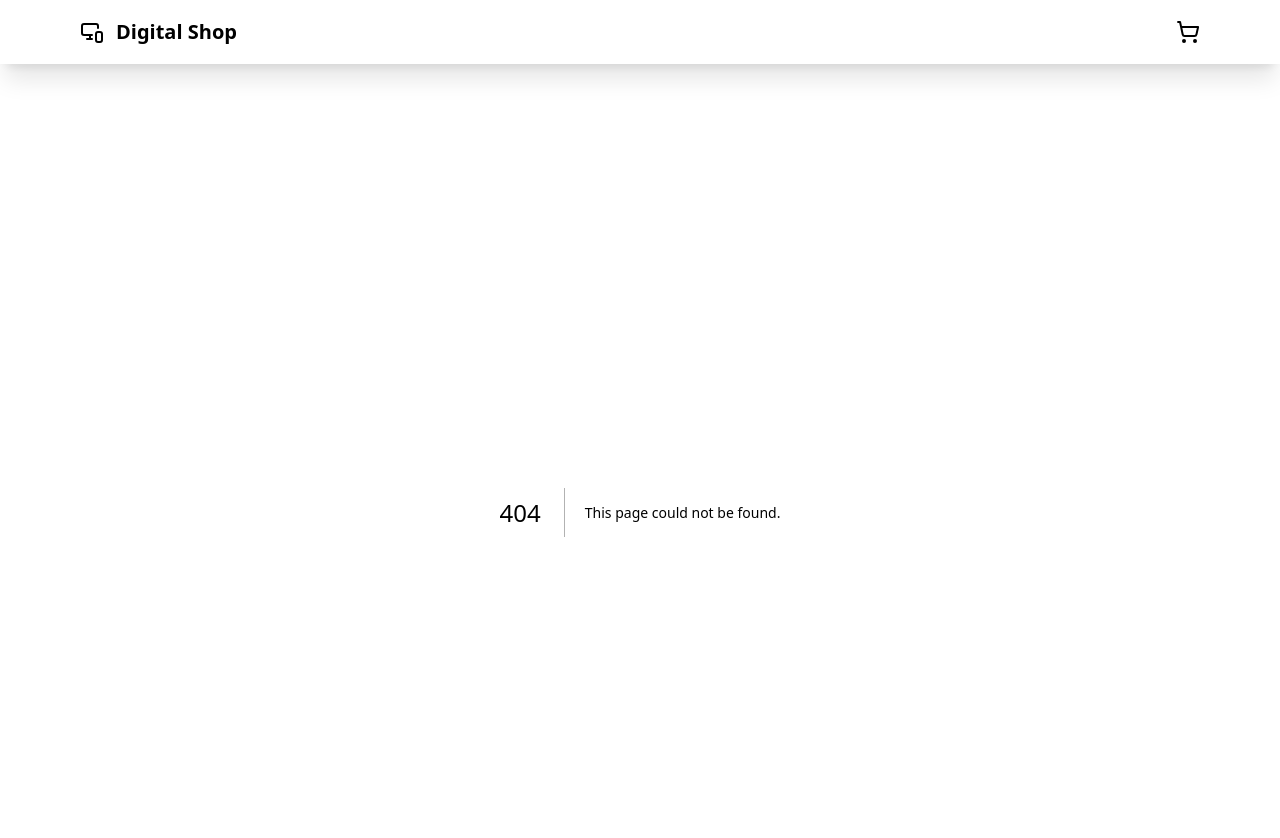
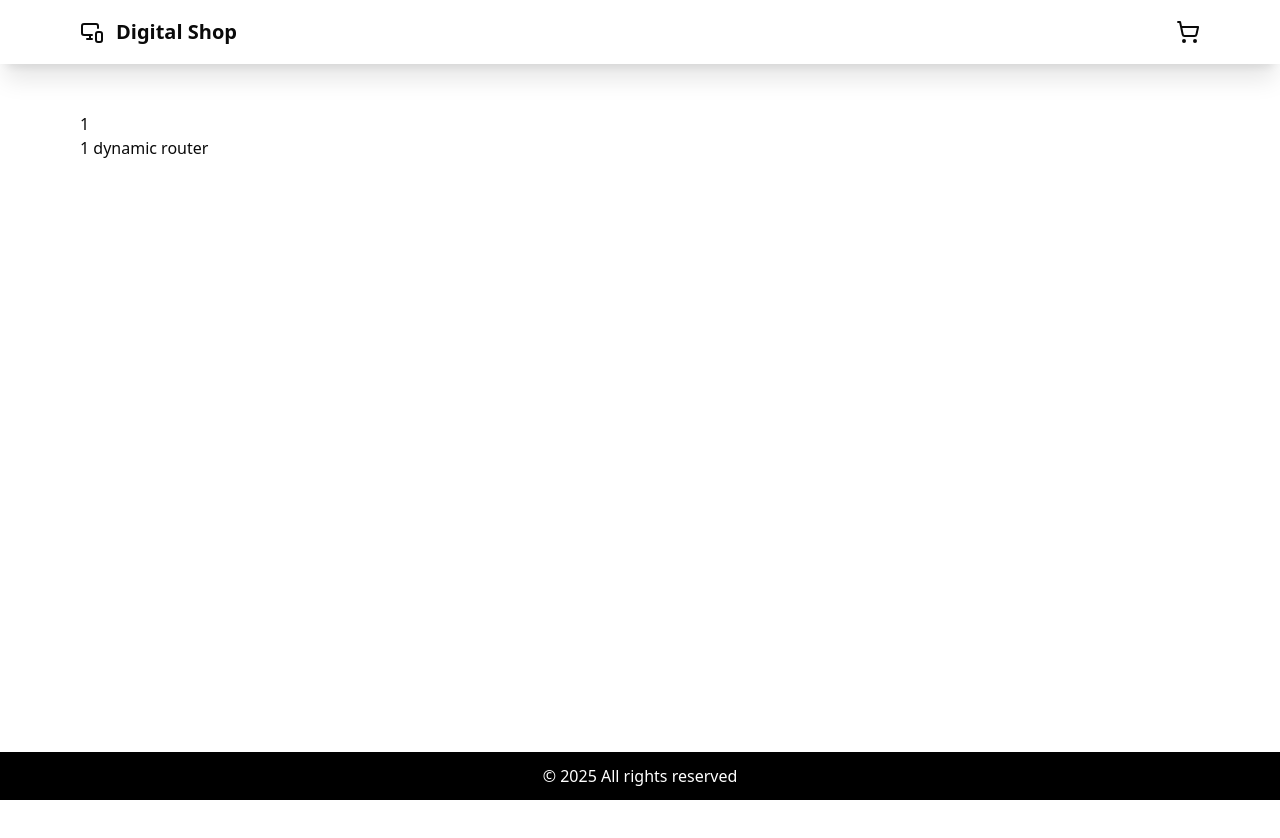
Before and after one commit to romeca12/digital_shop, a Next.js app: page /products/1 in a window 1280 px wide. Before the commit this address had no page. Shown: the top 838 px of the page. After the commit the page ends 800 px from the top, so only its background shows below. Built offline with nearby package versions, Linux system fonts and the light colour scheme.

Commit message:
footer and dynamic route

```diff
--- /dev/null
+++ b/app/_private/page.tsx
@@ -0,0 +1,7 @@
+function page() {
+  return (
+    <div>private</div>
+  )
+}
+
+export default page
--- a/app/layout.tsx
+++ b/app/layout.tsx
@@ -2,6 +2,7 @@ import type { Metadata } from "next";
 import { Geist, Geist_Mono } from "next/font/google";
 import "./globals.css";
 import Header from "@/components/general/Header";
+import Footer from "@/components/general/Footer";
 
 const geistSans = Geist({
   variable: "--font-geist-sans",
@@ -30,7 +31,8 @@ export default function RootLayout({
       >
         <main className="flex flex-col justify-between items-center min-h-screen">
           <Header />
-          <div className="container px-20 mt-28">{children}</div>
+          <div className="container px-20 mt-28 mb-12">{children}</div>
+          <Footer />
         </main>
       </body>
     </html>
--- /dev/null
+++ b/app/products/[...id]/page.tsx
@@ -0,0 +1,18 @@
+async function page({ params }: { params: Promise<{ id: string[] }> }) {
+  const { id }: { id: string[] } = await params
+
+  const items = id || []
+
+  return (
+    <>
+      <div>
+        {items.map((i, index) => (
+          <p key={index}>{i}</p>
+        ))}
+      </div>
+      <div>{id} dynamic router</div>
+    </>
+  )
+}
+
+export default page
--- /dev/null
+++ b/app/products/[id]/page.tsx
@@ -0,0 +1,11 @@
+async function page({ params }: { params: Promise<{ id: string }> }) {
+  const { id } = await params
+
+  console.log(id + "تک")
+
+  return (
+    <div>{id} dynamic router</div>
+  )
+}
+
+export default page
--- /dev/null
+++ b/components/general/Footer.tsx
@@ -0,0 +1,9 @@
+function Footer() {
+    return (
+        <div className="bg-black w-full h-12 flex justify-center items-center">
+            <p className="text-white">&copy; 2025 All rights reserved</p>
+        </div>
+    )
+}
+
+export default Footer
--- a/components/general/Header.tsx
+++ b/components/general/Header.tsx
@@ -6,7 +6,7 @@ function Header() {
     <header className="z-50 flex justify-center bg-white fixed shadow-xl px-20 h-16 w-full">
       <div className="container flex justify-between items-center">
         <div className="flex items-center gap-3">
-          <MonitorSmartphone className="hover:text-blue-500" />
+          <MonitorSmartphone />
           <Link href="/" className="font-bold text-xl">
             Digital Shop
           </Link>
--- a/eslint.config.mjs
+++ b/eslint.config.mjs
@@ -9,7 +9,7 @@ const eslintConfig = defineConfig([
 
   {
     rules: {
-      "no-console": "error",
+      "no-console": "warn",
       "@next/next/no-img-element": "off",
       // "@typescript-eslint/no-explicit-any" : "off",
     },
```
